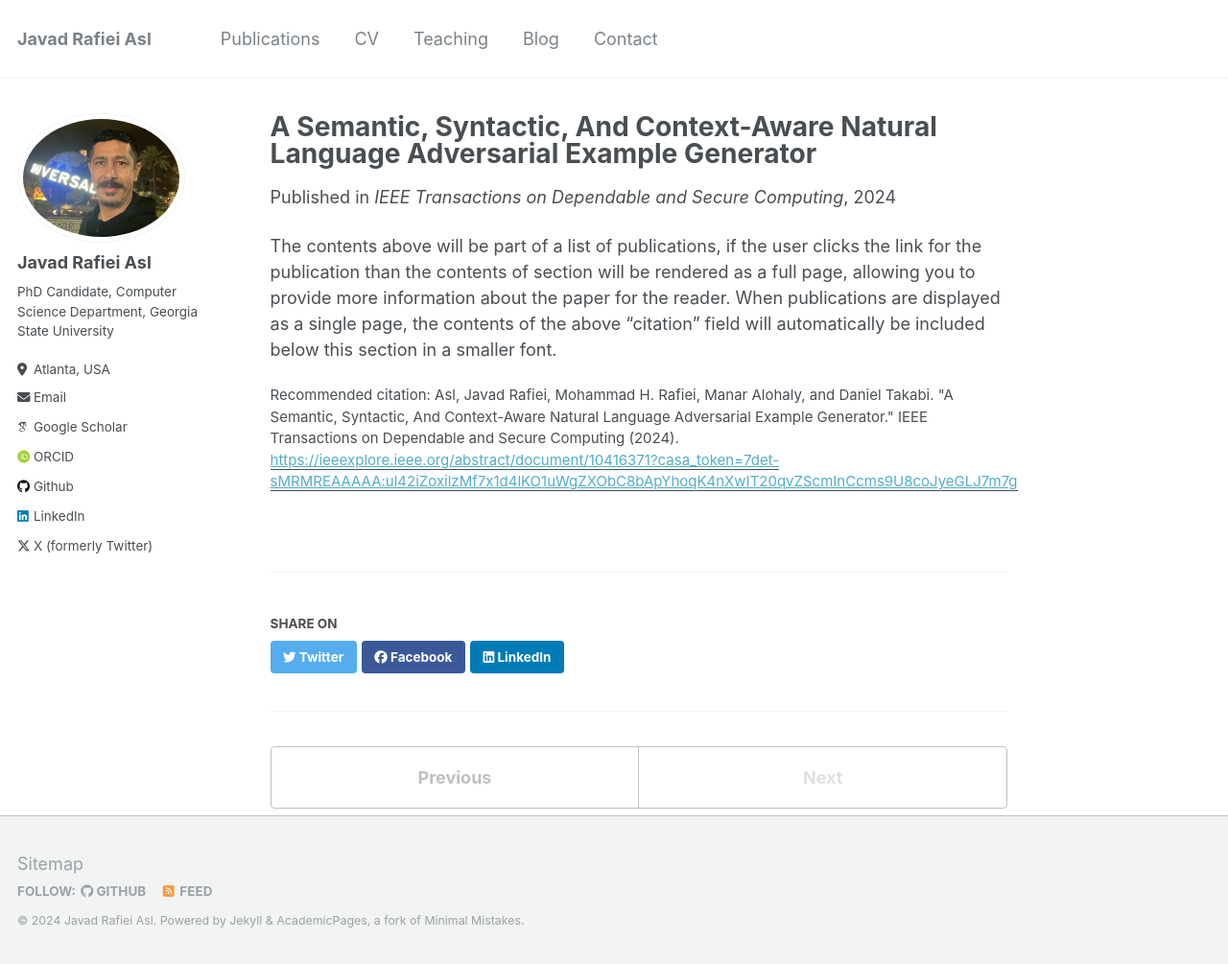
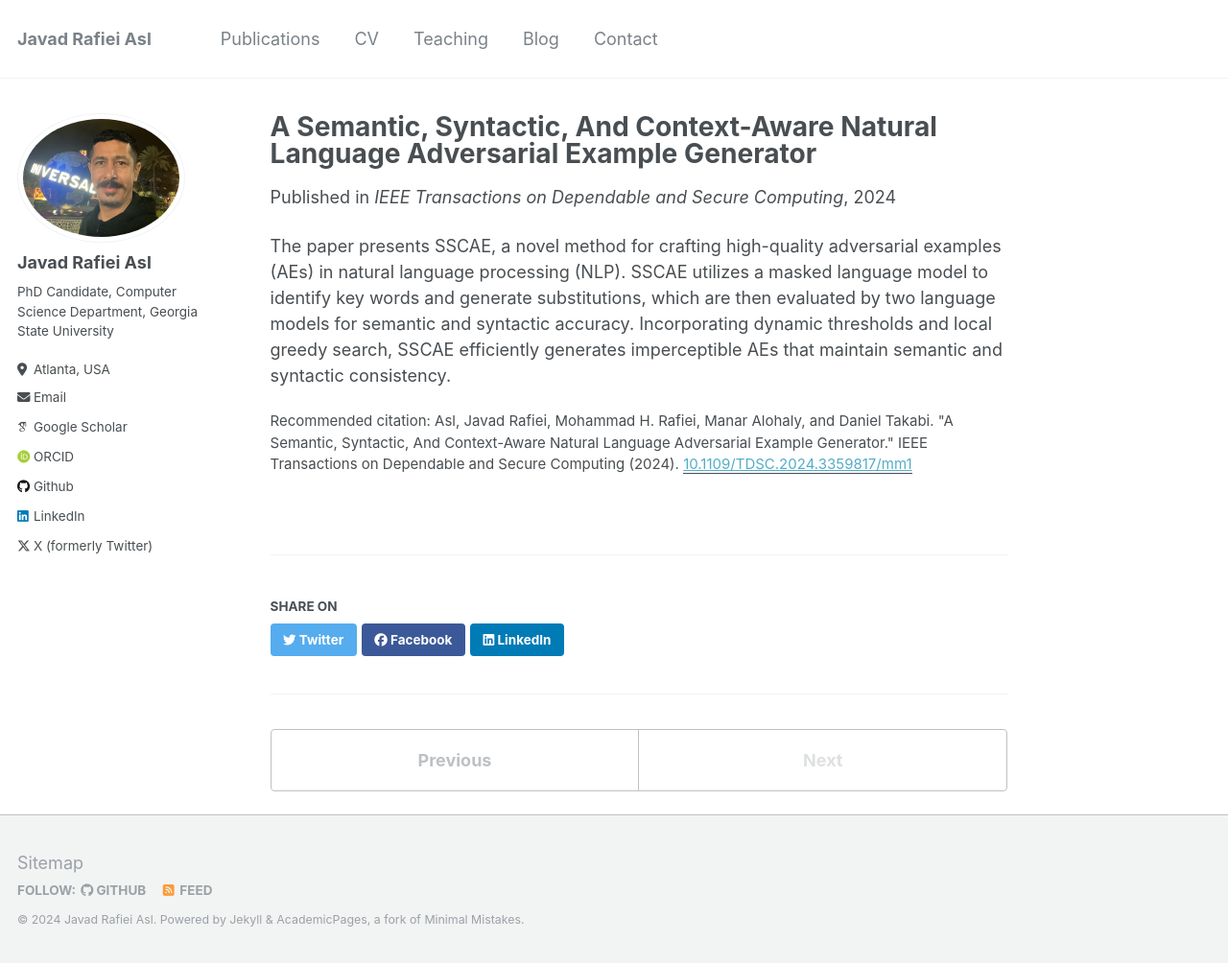
Before and after one commit to jasl1/jasl1.github.io, a Jekyll site: the page built from _publications/2024-02-17-paper-title-number-4.md, in a window 1280 px wide and 1005 px high. Shown: the whole window at 96% size. Built offline with Jekyll 4.4.1, drawn with Linux system fonts in a browser that asks for light colours; some web fonts are replaced.

Commit message:
Update 2024-02-17-paper-title-number-4.md

```diff
--- a/_publications/2024-02-17-paper-title-number-4.md
+++ b/_publications/2024-02-17-paper-title-number-4.md
@@ -5,8 +5,8 @@ permalink: /publication/2024-02-17-paper-title-number-4
 excerpt: 'The paper presents SSCAE, a novel method for crafting high-quality adversarial examples (AEs) in natural language processing (NLP). SSCAE utilizes a masked language model to identify key words and generate substitutions, which are then evaluated by two language models for semantic and syntactic accuracy. Incorporating dynamic thresholds and local greedy search, SSCAE efficiently generates imperceptible AEs that maintain semantic and syntactic consistency.'
 date: 2024-01-17
 venue: 'IEEE Transactions on Dependable and Secure Computing'
-paperurl: 'https://ieeexplore.ieee.org/abstract/document/10416371?casa_token=7det-sMRMREAAAAA:ul42iZoxilzMf7x1d4lKO1uWgZXObC8bApYhoqK4nXwIT20qvZScmInCcms9U8coJyeGLJ7m7g'
+paperurl: '10.1109/TDSC.2024.3359817/mm1'
 citation: 'Asl, Javad Rafiei, Mohammad H. Rafiei, Manar Alohaly, and Daniel Takabi. "A Semantic, Syntactic, And Context-Aware Natural Language Adversarial Example Generator." IEEE Transactions on Dependable and Secure Computing (2024).'
 ---
 
-The contents above will be part of a list of publications, if the user clicks the link for the publication than the contents of section will be rendered as a full page, allowing you to provide more information about the paper for the reader. When publications are displayed as a single page, the contents of the above "citation" field will automatically be included below this section in a smaller font.
+The paper presents SSCAE, a novel method for crafting high-quality adversarial examples (AEs) in natural language processing (NLP). SSCAE utilizes a masked language model to identify key words and generate substitutions, which are then evaluated by two language models for semantic and syntactic accuracy. Incorporating dynamic thresholds and local greedy search, SSCAE efficiently generates imperceptible AEs that maintain semantic and syntactic consistency.
```
